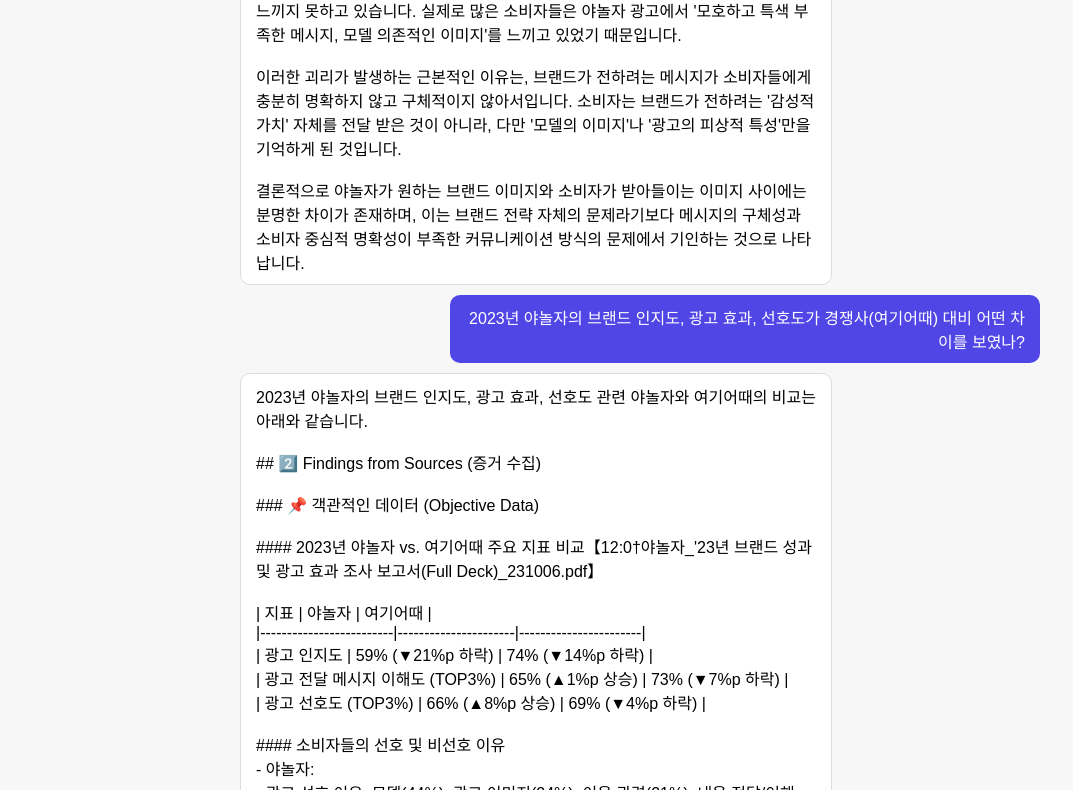
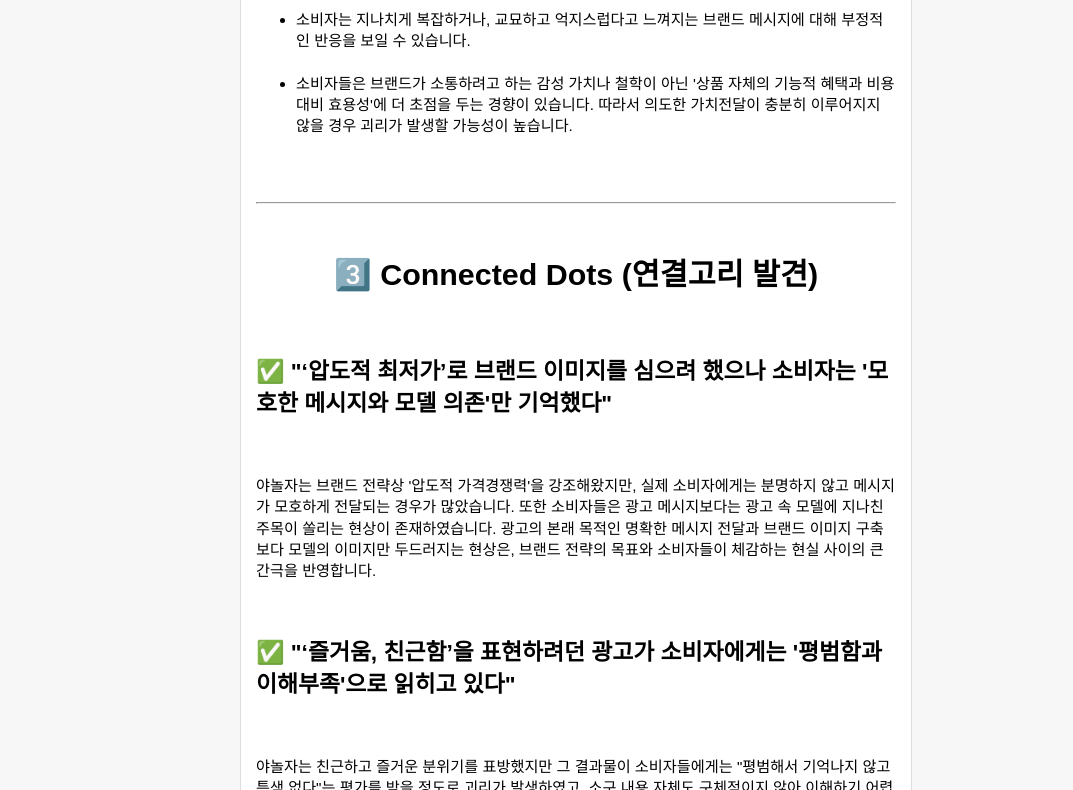
Before and after one commit to sookjinroe/chat-viewer2, a plain HTML site: page index.html in a window 1280 px wide. Shown: the part 2010-2800 px from the top of the page, without its empty margins (0-1073 px from the left). Drawn offline with nearby package versions, Linux system fonts and the light colour scheme.

Commit message:
Add files via upload

```diff
--- a/index.html
+++ b/index.html
@@ -11,6 +11,7 @@
   <div id="chat-container"></div>
 
   <script src="https://cdn.jsdelivr.net/npm/papaparse@5.4.1/papaparse.min.js"></script>
+  <script src="https://cdn.jsdelivr.net/npm/marked/marked.min.js"></script>
   <script src="script.js"></script>
 </body>
 </html>
--- a/script.js
+++ b/script.js
@@ -12,7 +12,12 @@ fetch('gpt-chat.csv')
           const div = document.createElement('div');
           div.classList.add('message');
           div.classList.add(msg.participant === 'User' ? 'user' : 'ai');
-          div.innerText = msg.message;
+
+          const inner = document.createElement('div');
+          inner.classList.add('content');
+          inner.innerHTML = marked.parse(msg.message);
+
+          div.appendChild(inner);
           container.appendChild(div);
         });
       }
--- a/style.css
+++ b/style.css
@@ -3,23 +3,37 @@ body {
   padding: 20px;
   background: #f7f7f7;
 }
+h1 {
+  text-align: center;
+  margin-bottom: 20px;
+}
 #chat-container {
   max-width: 800px;
   margin: 0 auto;
+  display: flex;
+  flex-direction: column;
+  gap: 12px;
 }
 .message {
   padding: 10px 15px;
-  margin: 10px 0;
-  border-radius: 10px;
-  max-width: 70%;
+  border-radius: 16px;
+  max-width: 80%;
+  word-wrap: break-word;
+  white-space: pre-wrap;
+  line-height: 1.4;
 }
 .user {
   background-color: #4f46e5;
   color: white;
-  text-align: right;
-  margin-left: auto;
+  align-self: flex-end;
+  border-bottom-right-radius: 0;
 }
 .ai {
   background-color: white;
   border: 1px solid #ddd;
+  align-self: flex-start;
+  border-bottom-left-radius: 0;
 }
+.message .content {
+  font-size: 0.95rem;
+}
```
